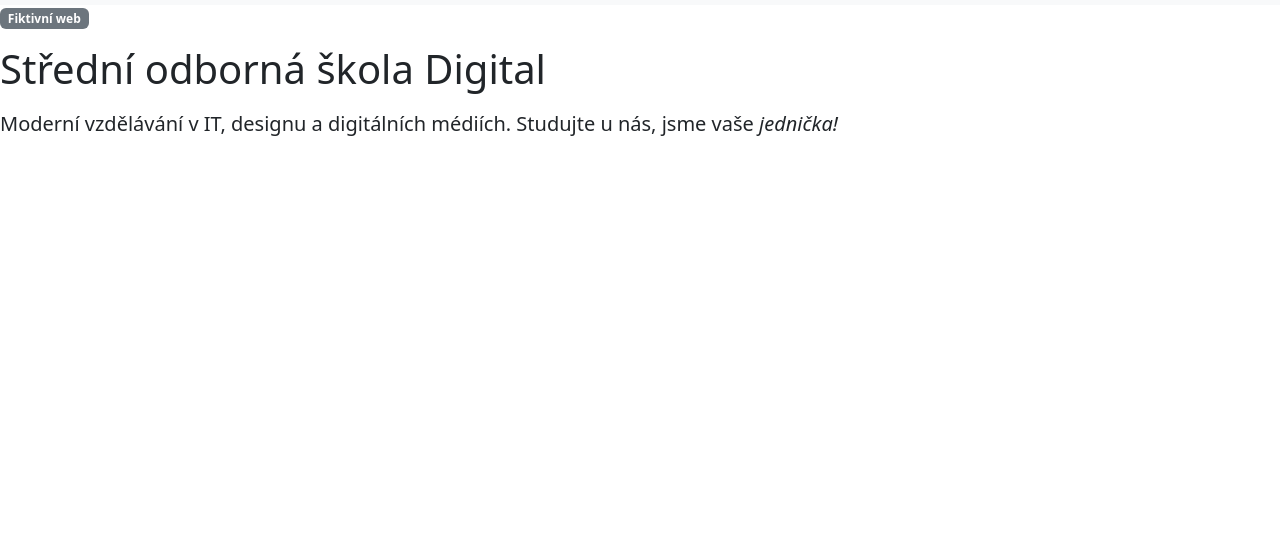
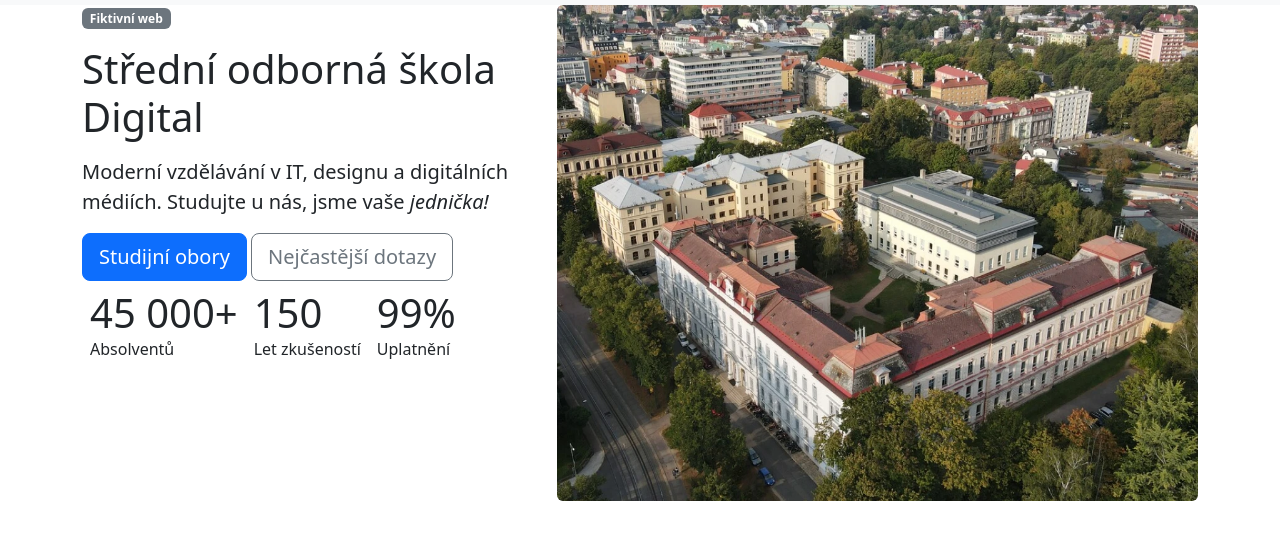
Before and after one commit to pslib-cz/2025-p2a-web-bootstrap-school-TomasKazda, a website built with Vite: page index.html in a window 1280 px wide. Shown: the part 53-592 px from the top of the page. Built offline with nearby package versions, Linux system fonts and the light colour scheme; files whose address does not match are found by name.

Commit message:
header done

```diff
--- a/index.html
+++ b/index.html
@@ -40,13 +40,38 @@
       </div>
     </div>
   </nav>
-  <header>
-    <div>
-      <p class="badge text-bg-secondary">Fiktivní web</p>
+  <header class="container">
+    <div class="row">
+      <div class="col-12 col-lg-5">
+        <div>
+          <p class="badge text-bg-secondary">Fiktivní web</p>
+        </div>
+        <h1 class="h1 mb-3">Střední odborná škola Digital</h1>
+        <p class="lead">Moderní vzdělávání v IT, designu a digitálních médiích.
+          Studujte u nás, jsme vaše <em>jednička!</em></p>
+        <div>
+          <a class="btn btn-primary btn-lg" role="button" href="#obory">Studijní obory</a>
+          <a class="btn btn-outline-secondary btn-lg" role="button" href="#faq">Nejčastější dotazy</a>
+        </div>
+        <dl class="d-flex flex-wrap">
+          <div class="p-2">
+            <dt class="display-6">45 000+</dt>
+            <dd class="">Absolventů</dd>
+          </div>
+          <div class="p-2">
+            <dt class="display-6">150</dt>
+            <dd class="">Let zkušeností</dd>
+          </div>
+          <div class="p-2">
+            <dt class="display-6">99%</dt>
+            <dd class="">Uplatnění</dd>
+          </div>
+        </dl>
+      </div>
+      <div class="col-12 col-lg-7">
+        <img src="/images/hero-image.webp" class="img-fluid rounded" alt="Ilustrační obrázek školy" />
+      </div>
     </div>
-    <h1 class="h1 mb-3">Střední odborná škola Digital</h1>
-    <p class="lead">Moderní vzdělávání v IT, designu a digitálních médiích.
-      Studujte u nás, jsme vaše <em>jednička!</em></p>
   </header>
   <script type="module" src="/src/main.js"></script>
 </body>
--- a/package.json
+++ b/package.json
@@ -6,9 +6,11 @@
   "scripts": {
     "dev": "vite",
     "build": "vite build",
-    "preview": "vite preview"
+    "preview": "vite preview",
+    "deploy": "vite build --base=/2025-p2a-web-bootstrap-school-TomasKazda/ && gh-pages -d dist"
   },
   "devDependencies": {
+    "gh-pages": "^6.3.0",
     "vite": "^7.1.2"
   },
   "dependencies": {
```
Also changed, not shown: 1 other file.
